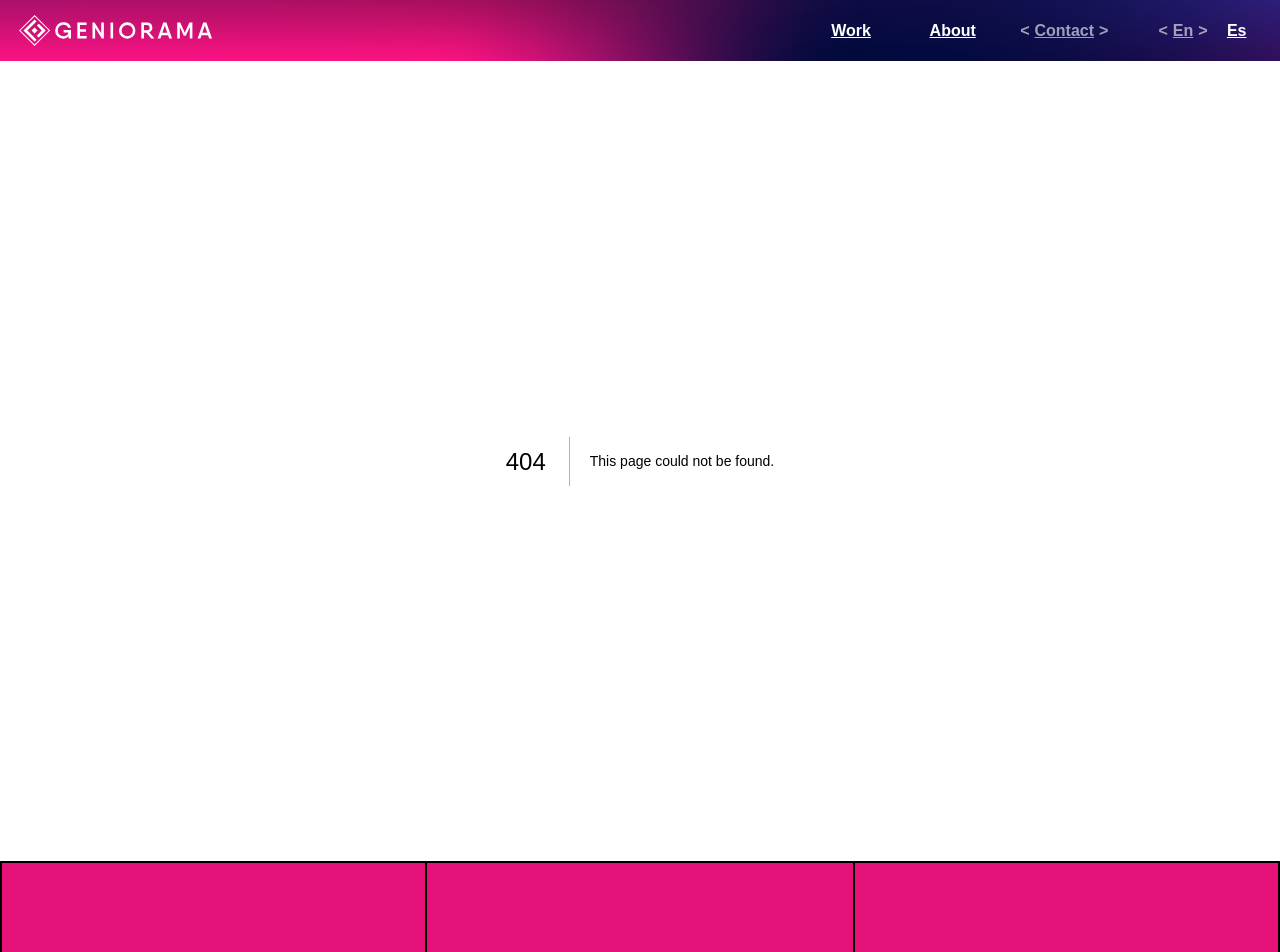
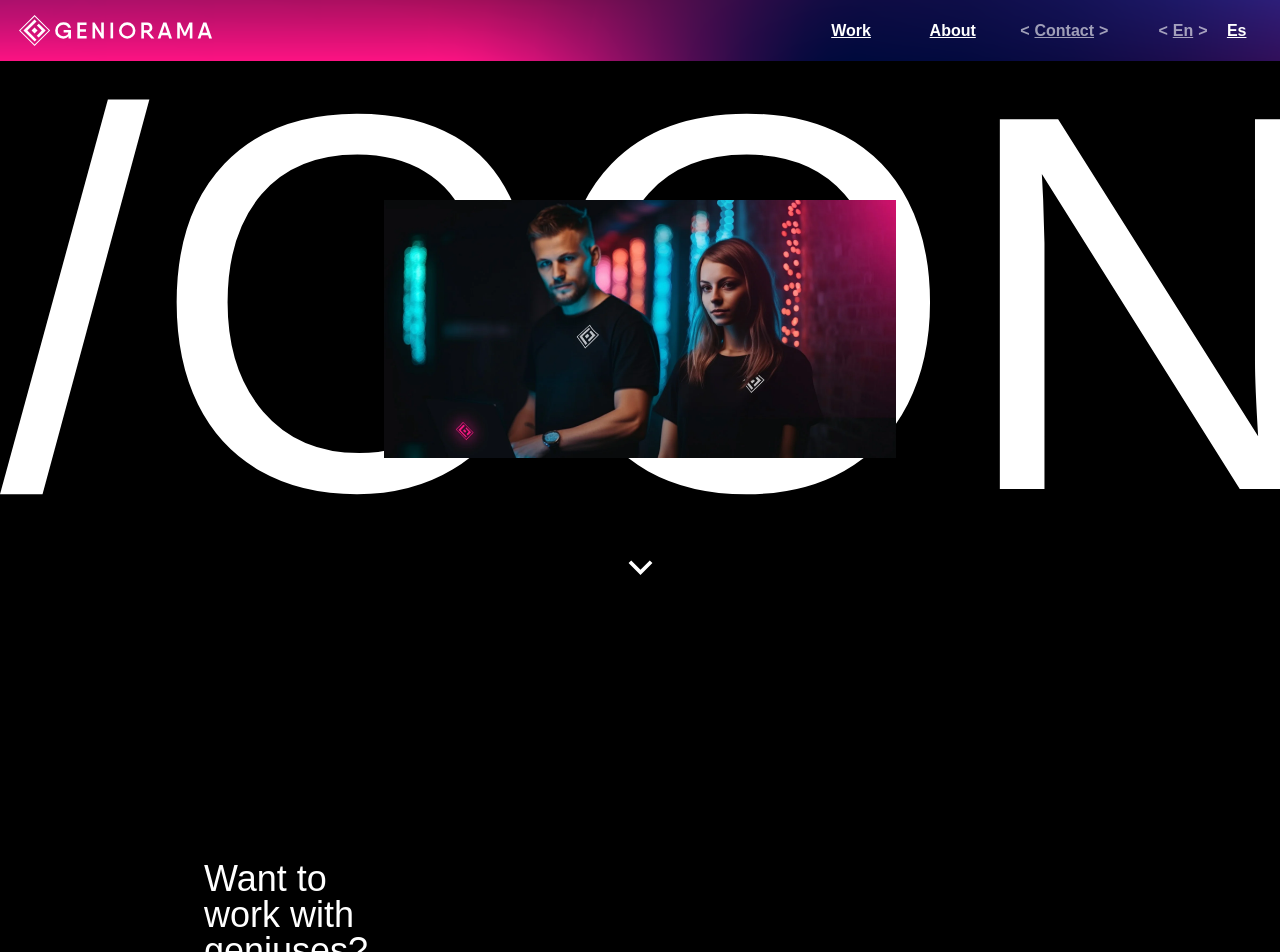
Before and after one commit to Geniorama/geniorama-web-2024, a Next.js app: page /contact in a window 1280 px wide. Before the commit this address had no page. Shown: the top 952 px of the page. Built offline with nearby package versions, Linux system fonts and the light colour scheme; a web font is replaced by a local one.

Commit message:
feat: start contact page

```diff
--- /dev/null
+++ b/src/app/(withoutIntro)/contact/page.tsx
@@ -0,0 +1,5 @@
+import ContactPage from "@/views/contact/Contact"
+
+export default function page() {
+  return <ContactPage />
+}
--- a/src/sections/about/Heading/Heading.module.css
+++ b/src/components/HeadingPage/HeadingPage.module.css
@@ -1,5 +1,5 @@
 .title{
-    font-size: 47vw;
+    font-size: 42vw;
     line-height: .9em;
 }
 
--- /dev/null
+++ b/src/components/HeadingPage/HeadingPage.tsx
@@ -0,0 +1,47 @@
+import styles from './HeadingPage.module.css';
+
+interface HeadingPageProps {
+    title: string;
+    layerOpacity?: boolean;
+    backgroundImage?: string;
+    backgroundColor?: string;
+    cover?: string;
+}
+
+export default function HeadingPage(props:HeadingPageProps) {
+  return (
+    <section
+      style={{
+        backgroundColor: props.backgroundColor && props.backgroundColor,
+        backgroundImage: props.backgroundImage && `url('${props.backgroundImage}')`
+      }}
+      className={`relative text-center pb-10 ${props.backgroundImage && 'bg-no-repeat bg-cover bg-bottom bg-left'} ${props.layerOpacity && styles.layerOpacity}`}>
+      <div className="relative">
+        <h1 className={`${styles.title} text-white`}>{props.title}</h1>
+
+        {props.cover && (
+            <div className='absolute top-0 left-0 flex justify-center items-center h-full'>
+                <img
+                    src={props.cover}
+                    alt={props.title}
+                    className='w-2/5'
+                    />
+            </div>
+        )}
+
+        {/* DOWN ARROW */}
+        <span className="text-white inline-block cursor-pointer" style={{fontSize: '45px'}}>
+            <svg
+            xmlns="http://www.w3.org/2000/svg"
+            viewBox="0 0 24 24"
+            fill="currentColor"
+            width={'1em'}
+            height={'1em'}
+            >
+            <path d="M11.9999 13.1714L16.9497 8.22168L18.3639 9.63589L11.9999 15.9999L5.63599 9.63589L7.0502 8.22168L11.9999 13.1714Z"></path>
+            </svg>
+        </span>
+      </div>
+    </section>
+  )
+}
--- a/src/sections/about/Heading/Heading.tsx
+++ /dev/null
@@ -1,25 +0,0 @@
-import styles from "./Heading.module.css";
-import BgLinear from "../../../../public/assets/images/bg-linearRecurso 1.svg";
-
-export default function Heading() {
-  return (
-    <section
-      style={{backgroundImage: `url('${BgLinear.src}')`}}
-      className={`relative text-center pb-10 bg-no-repeat bg-cover bg-bottom bg-left ${styles.layerOpacity}`}>
-      <div className="relative">
-        <h1 className={`${styles.title} text-white`}>/ABOUT</h1>
-        <span className="text-white inline-block cursor-pointer" style={{fontSize: '45px'}}>
-            <svg
-            xmlns="http://www.w3.org/2000/svg"
-            viewBox="0 0 24 24"
-            fill="currentColor"
-            width={'1em'}
-            height={'1em'}
-            >
-            <path d="M11.9999 13.1714L16.9497 8.22168L18.3639 9.63589L11.9999 15.9999L5.63599 9.63589L7.0502 8.22168L11.9999 13.1714Z"></path>
-            </svg>
-        </span>
-      </div>
-    </section>
-  );
-}
--- /dev/null
+++ b/src/sections/contact/WorkWithUs/WorkWithUs.tsx
@@ -0,0 +1,17 @@
+import React from "react";
+
+export default function WorkWithUs() {
+  return (
+    <section className="py-56 text-white">
+      <div className="container">
+        <div className="px-3 md:max-w-4xl md:mx-auto">
+          <div>
+            <p className="font-light text-4xl leading-none">
+                Want to <br /> work with <br /> geniuses?
+            </p>
+          </div>
+        </div>
+      </div>
+    </section>
+  );
+}
--- a/src/views/about/About.tsx
+++ b/src/views/about/About.tsx
@@ -1,13 +1,18 @@
 import React from "react";
-import Heading from "@/sections/about/Heading/Heading";
 import WhatDo from "@/sections/about/WhatDo/WhatDo";
 import OurTeam from "@/sections/about/OurTeam/OurTeam";
 import WhyUs from "@/sections/about/WhyUs/WhyUs";
+import HeadingPage from "@/components/HeadingPage/HeadingPage";
+import BgLinear from "../../../public/assets/images/bg-linearRecurso 1.svg";
 
 export default function AboutPage() {
   return (
     <React.Fragment>
-        <Heading />
+        <HeadingPage
+          title="/ABOUT"
+          layerOpacity={true}
+          backgroundImage={BgLinear.src}
+          />
         <WhatDo />
         <OurTeam />
         <WhyUs />
--- /dev/null
+++ b/src/views/contact/Contact.tsx
@@ -0,0 +1,17 @@
+import React from "react";
+import HeadingPage from "@/components/HeadingPage/HeadingPage";
+import Cover from "../../../public/assets/images/contact/03.webp";
+import WorkWithUs from "@/sections/contact/WorkWithUs/WorkWithUs";
+
+export default function ContactPage() {
+  return (
+    <React.Fragment>
+        <HeadingPage
+            title="/CONTACT"
+            backgroundColor="#000000"
+            cover={Cover.src}
+        />
+        <WorkWithUs />
+    </React.Fragment>
+  )
+}
```
Also changed, not shown: public/assets/images/contact/03.webp (added).
